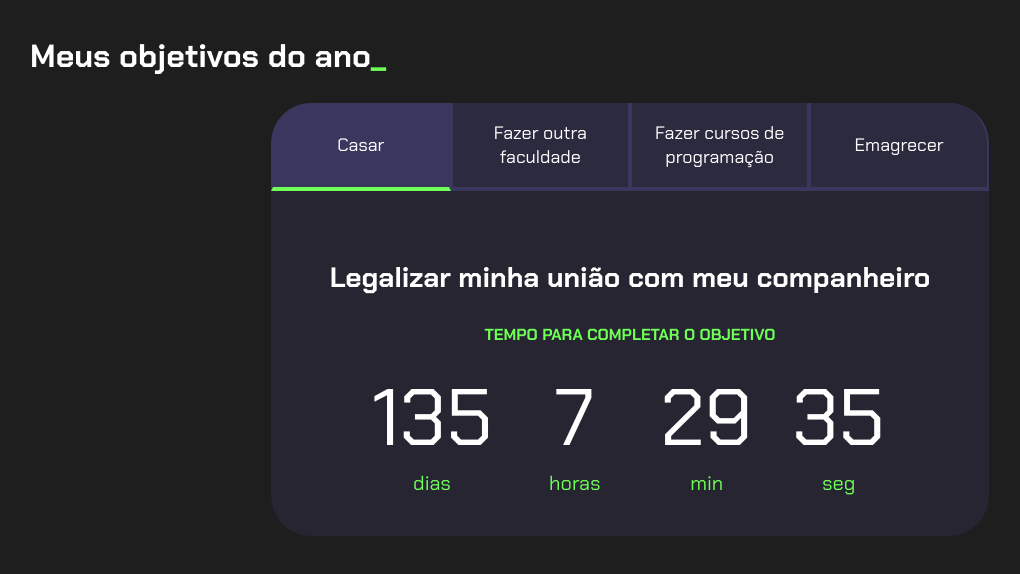
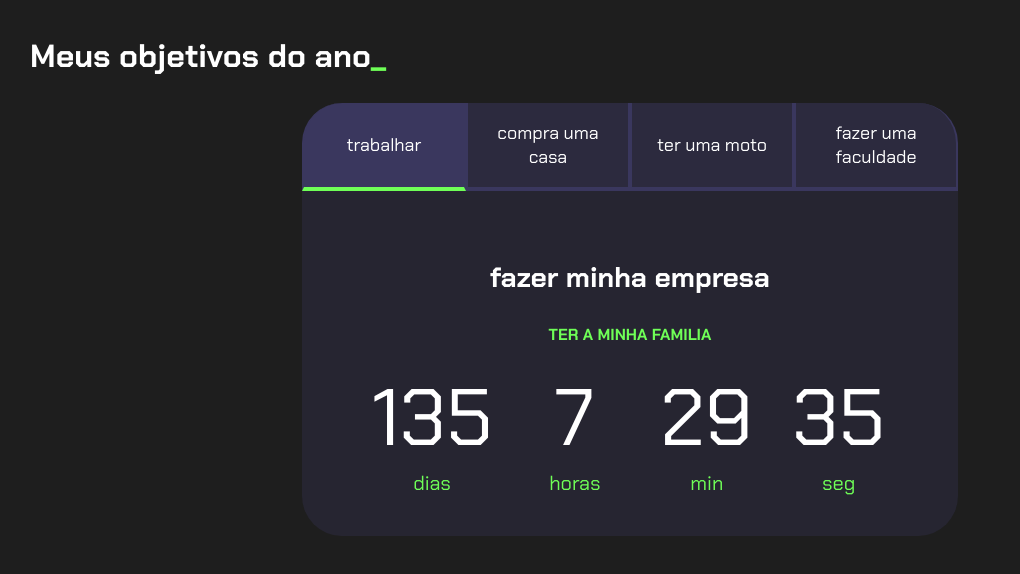
Before and after one commit to Ghostkayn/projeto-de-vida-1, a plain HTML site: page index.html in a window 1280 px wide. Shown: the whole page, without its empty margins (10-1030 px from the left). Drawn offline with Linux system fonts and the light colour scheme.

Commit message:
index.html

```diff
--- a/index.html
+++ b/index.html
@@ -13,15 +13,15 @@
         <h2 class="titulo-principal">Meus objetivos do ano<span>_</span></h2>
         <div class="conteudo">
             <div class="botoes">
-                <button class="botao ativo">Casar</button>
-                <button class="botao">Fazer outra faculdade</button>
-                <button class="botao">Fazer cursos de programação</button>
-                <button class="botao">Emagrecer</button>
+                <button class="botao ativo">trabalhar</button>
+                <button class="botao">compra uma casa</button>
+                <button class="botao">ter uma moto</button>
+                <button class="botao">fazer uma faculdade</button>
             </div>
             <div class="abas-textos">
                 <div class="aba-conteudo ativo">
-                    <h3 class="aba-conteudo-titulo-principal">Legalizar minha união com meu companheiro</h3>
-                    <h4 class="aba-conteudo-titulo-secundario">Tempo para completar o objetivo</h4>
+                    <h3 class="aba-conteudo-titulo-principal">fazer minha empresa</h3>
+                    <h4 class="aba-conteudo-titulo-secundario">ter a minha familia</h4>
                     <div class="contador">
                         <div class="contador-digito">
                             <p class="contador-digito-numero" id="dias0"></p>
@@ -64,7 +64,7 @@
                     </div>
                 </div>
                 <div class="aba-conteudo">
-                    <h3 class="aba-conteudo-titulo-principal">Melhorar meu desempenho como professora</h3>
+                    <h3 class="aba-conteudo-titulo-principal">Melhorar meu desempenho como aluno</h3>
                     <h4 class="aba-conteudo-titulo-secundario">Tempo para completar o objetivo</h4>
                     <div class="contador">
                         <div class="contador-digito">
```
